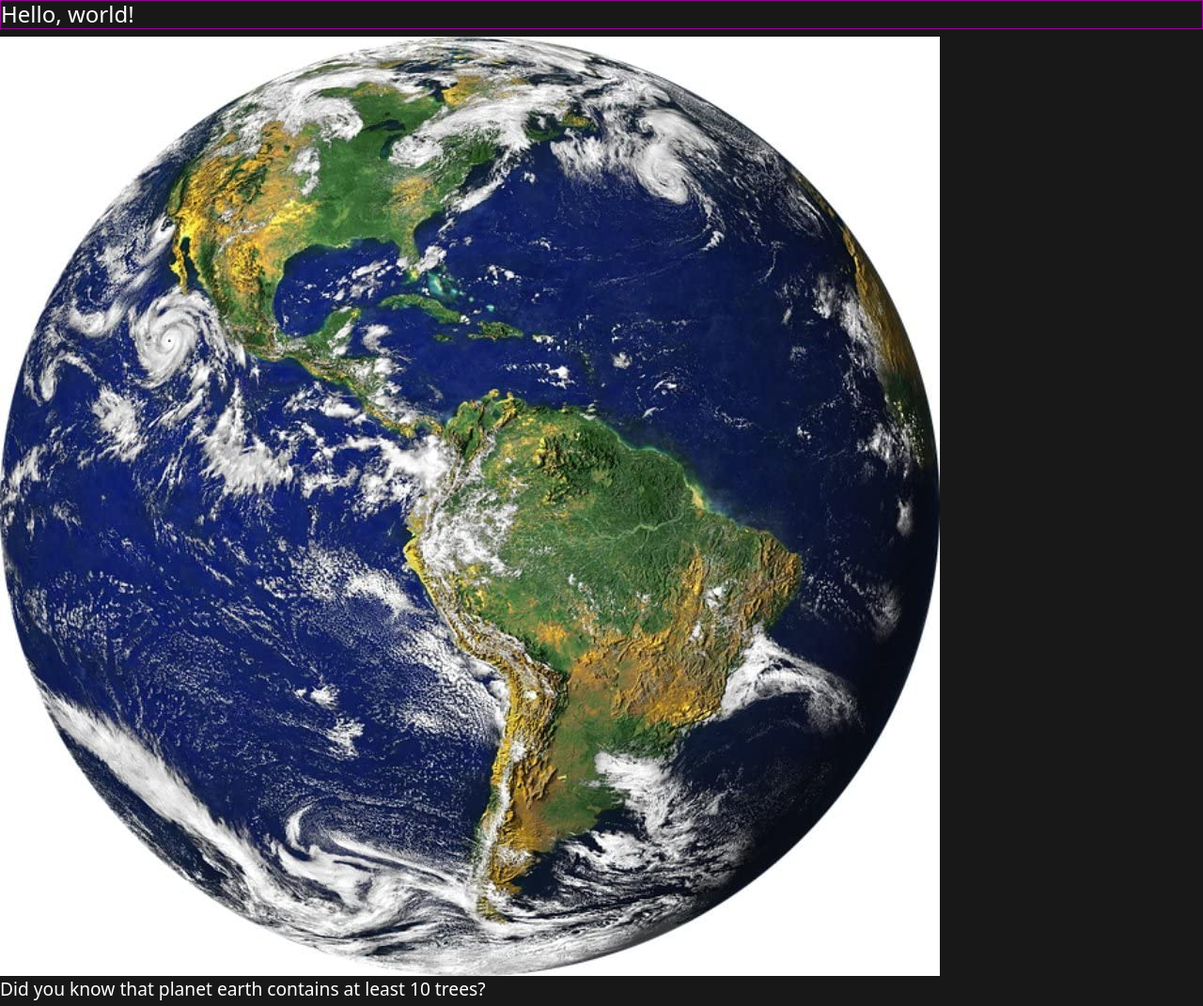
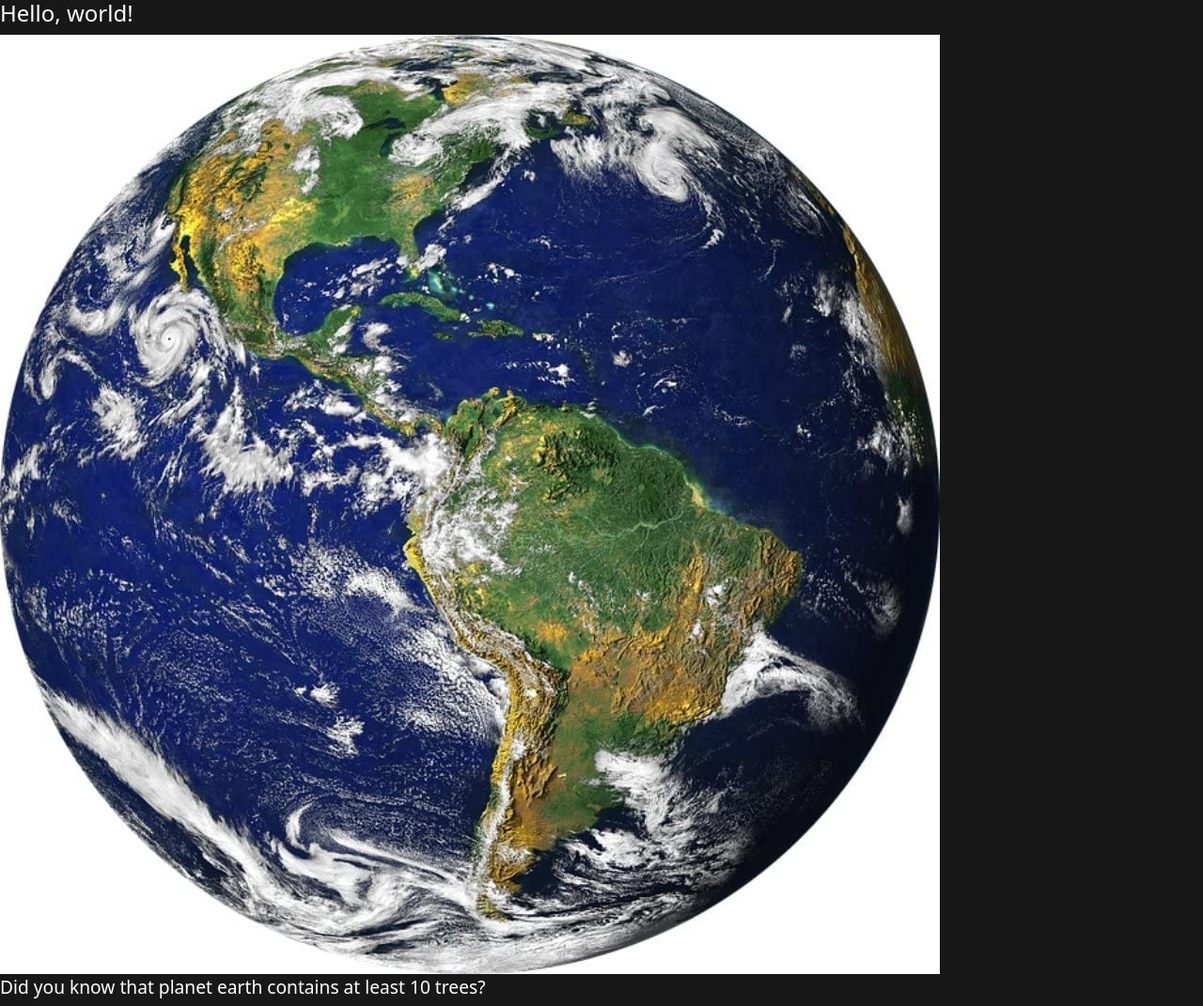
Before and after one commit to willjr08/VSCPractice_WLG3, a plain HTML site: page index.html in a window 1280 px wide. Shown: the whole page at 94% size. Drawn offline with nearby package versions, Linux system fonts and the light colour scheme.

Commit message:
Update styles.css

```diff
--- a/styles.css
+++ b/styles.css
@@ -10,7 +10,6 @@ body{
 h1{
     font-size: x-large;
     color: white;
-    border: 1px solid #910291;
 }
 p{
     font-size: larger;
```
